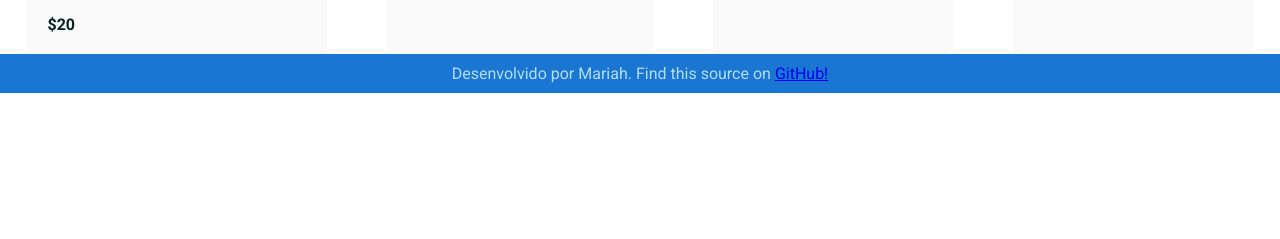
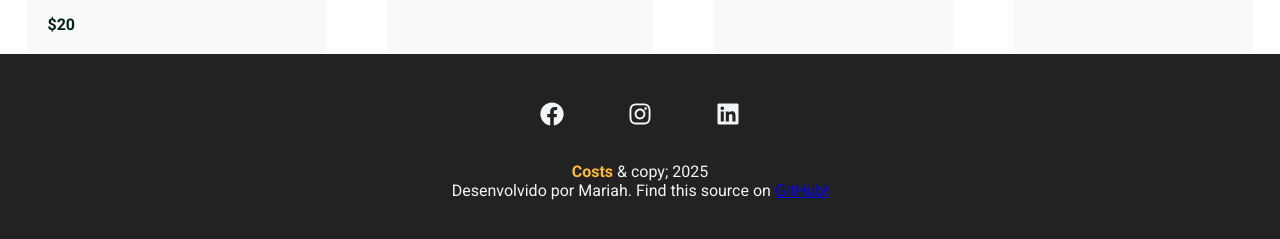
Before and after one commit to Mah30/react-project-frontend, a React (Vite) app: page / in a window 1280 px wide. Shown: the part 795-1034 px from the top of the page. Before the commit the page ends 888 px from the top, so only its background shows below. Built offline with nearby package versions, Linux system fonts and the light colour scheme.

Commit message:
actualization Footer and Navbar

```diff
--- a/src/components/Footer/Footer.jsx
+++ b/src/components/Footer/Footer.jsx
@@ -1,12 +1,26 @@
 import React from 'react';
 import styles from './Footer.module.css';
+import {FaFacebook, FaInstagram, FaLinkedin} from 'react-icons/fa';
 
 const Footer = () => {
     return (
-        <>
+
 
         <footer className = {styles.footer}>
-
+            <ul className={styles.social_list}>
+                <li>
+                    <FaFacebook />
+                </li>
+                <li>
+                    <FaInstagram />
+                </li>
+                <li>
+                    <FaLinkedin />
+                </li>
+            </ul>
+            <p className={styles.copy_right}>
+                <span>Costs</span> & copy; 2025
+            </p>
 
 
             <p>Desenvolvido por Mariah.       Find this source on {""}
@@ -18,7 +32,6 @@ const Footer = () => {
             </p>
 
         </footer>
-        </>
 
     );
 };
--- a/src/components/Footer/Footer.module.css
+++ b/src/components/Footer/Footer.module.css
@@ -1,8 +1,8 @@
 footer {
-    background: #1976d2;;
-   /*  padding: 1rem; */
+    background-color: #222;
+    padding: 3rem;
     text-align: center;
-    color: rgb(179, 221, 235);
+    color: #f2f5f7;
     width: 100%;
     margin-top: auto;
 
@@ -10,6 +10,38 @@ footer {
 
 
 
-  padding: 10px 0; /* Espaçamento interno */
+ /*  padding: 10px 0; /* Espaçamento interno */
 
   }
+
+  /* background-color: #1976d2; */
+ /*  color: rgb(179, 221, 235); */
+
+ .social_list{
+  display: flex;
+  justify-content: center;
+  /* list-style-type: none; */
+  cursor: pointer;
+ }
+
+ .social_list li {
+  margin: 0 2em;
+ }
+
+ .social_list li:hover{
+  color: #ffbb33;
+ }
+
+ .social_list svg {
+  font-size: 1.5em;
+
+ }
+
+ .copy_right{
+  margin-top: 2em;
+ }
+
+ .copy_right span {
+  font-weight: bold;
+  color: #ffbb33;
+ }
--- a/src/components/Navbar/Navbar.jsx
+++ b/src/components/Navbar/Navbar.jsx
@@ -1,7 +1,7 @@
 /* import React from 'react';
 import { useState, useEffect } from 'react';
 import { FaBars, FaTimes } from 'react-icons/fa';
-import styles from './Navbar.module.css';
+
 import Button from '@mui/material/Button';
 import { useRef} from 'react'; */
 
@@ -15,6 +15,7 @@ import IconButton from '@mui/material/IconButton';
 import MenuIcon from '@mui/icons-material/Menu';
 import Sidebar from '../Sidebar/Sidebar';
 import { Link } from 'react-router-dom';
+import styles from './Navbar.module.css';
 /* import Sidebar from './components/Sidebar/Sidebar'; */
 
 function Navbar() {
@@ -55,6 +56,8 @@ function Navbar() {
 
           <Box sx={{ display: 'flex', gap: 2 }}>
           <Button
+
+          className={styles.changeColor}
           color="inherit"
           component={Link}
           to="/homepage"
@@ -64,6 +67,7 @@ function Navbar() {
           </Button>
 
           <Button
+          className={styles.changeColor}
           color="inherit"
           component={Link}
           to="/aboutpage"
@@ -73,6 +77,7 @@ function Navbar() {
           </Button>
 
           <Button
+          className={styles.changeColor}
           color="inherit"
           component={Link}
           to="/coursepage"
@@ -82,6 +87,7 @@ function Navbar() {
           </Button>
 
           <Button
+          className={styles.changeColor}
           color="inherit"
           component={Link}
           to="/new"
@@ -91,19 +97,31 @@ function Navbar() {
           </Button>
 
           <Button
+          className={styles.changeColor}
           color="inherit"
           component={Link}
           to="/talktous"
           sx = {{textTransform: 'Capitalize'}}
           >
-            Talk to us
+            Contact
           </Button>
 
           </Box>
 
 
-          <Button color="inherit" component = {Link} to = "/login">Login</Button>
-          <Button color="inherit" component = {Link} to = "/login/register">Register</Button>
+          <Button
+          color="inherit"
+          component = {Link}
+          to = "/login"
+          >Login
+          </Button>
+
+          <Button
+          color="inherit"
+          component = {Link}
+          to = "/login/register"
+          >Register
+          </Button>
 
         </Toolbar>
       </AppBar>
--- a/src/components/Navbar/Navbar.module.css
+++ b/src/components/Navbar/Navbar.module.css
@@ -15,3 +15,8 @@
   padding-top: 5px;
   padding-left: 20px; */
 }
+
+.changeColor:hover{
+  color: brown;
+
+}
```
Lines whose indentation alone changed are shown as unchanged.
